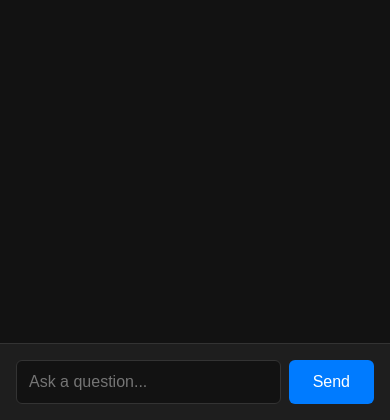
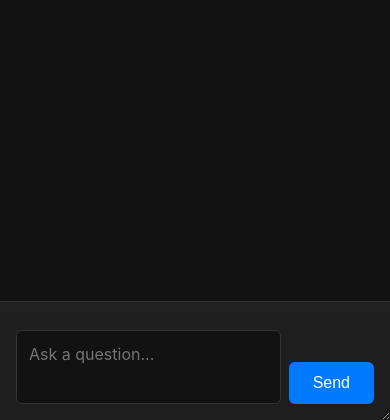
Before and after one commit to amansh93/AgentCP, a Flask app: page / in a window 390 px wide. Shown: the part 424-844 px from the top of the page. Run offline with Flask 3, Linux system fonts and the light colour scheme.

Commit message:
Add resizable chat input area
Features:
- Resizable footer with drag handle at the top
- Auto-expanding textarea that grows as user types
- Drag handle with visual feedback (hover/active states)
- Support for both mouse and touch events (mobile)
- Ctrl+Enter to submit, Shift+Enter for new lines
- Height constraints (min 80px, max 40vh)
- Responsive design with larger touch targets on mobile
- Textarea resets to original size after sending message

UI Improvements:
- Changed input to textarea for better multi-line support
- Added resize handle with gradient visual indicator
- Smooth transitions and cursor feedback during resize
- Mobile-optimized with 50vh max height and larger touch area

```diff
--- a/static/script.js
+++ b/static/script.js
@@ -4,12 +4,94 @@ document.addEventListener('DOMContentLoaded', () => {
     const chatContainer = document.getElementById('chat-container');
     const workflowToggle = document.getElementById('workflow-toggle');
     const toggleTexts = document.querySelectorAll('.toggle-text');
+    const footerContainer = document.getElementById('footer-container');
+    const resizeHandle = document.getElementById('resize-handle');
 
     // Initialize toggle state
     updateToggleLabels();
 
     // Add toggle change listener
     workflowToggle.addEventListener('change', updateToggleLabels);
+
+    // Auto-expanding textarea functionality
+    function autoExpandTextarea() {
+        chatInput.style.height = 'auto';
+        const scrollHeight = chatInput.scrollHeight;
+        const maxHeight = parseFloat(window.getComputedStyle(chatInput).maxHeight);
+
+        if (scrollHeight <= maxHeight) {
+            chatInput.style.height = Math.max(48, scrollHeight) + 'px';
+        } else {
+            chatInput.style.height = maxHeight + 'px';
+        }
+    }
+
+    // Add input event listener for auto-expanding
+    chatInput.addEventListener('input', autoExpandTextarea);
+    chatInput.addEventListener('keydown', (e) => {
+        if (e.key === 'Enter' && !e.shiftKey) {
+            e.preventDefault();
+            chatForm.dispatchEvent(new Event('submit'));
+        }
+    });
+
+    // Resizable footer functionality
+    let isResizing = false;
+    let startY = 0;
+    let startHeight = 0;
+
+    function startResize(clientY) {
+        isResizing = true;
+        startY = clientY;
+        startHeight = footerContainer.offsetHeight;
+        document.body.style.cursor = 'ns-resize';
+        document.body.style.userSelect = 'none';
+    }
+
+    function doResize(clientY) {
+        if (!isResizing) return;
+
+        const deltaY = startY - clientY;
+        const newHeight = Math.max(80, Math.min(window.innerHeight * 0.4, startHeight + deltaY));
+
+        footerContainer.style.height = newHeight + 'px';
+        autoExpandTextarea(); // Readjust textarea height
+    }
+
+    function endResize() {
+        if (isResizing) {
+            isResizing = false;
+            document.body.style.cursor = '';
+            document.body.style.userSelect = '';
+        }
+    }
+
+    // Mouse events
+    resizeHandle.addEventListener('mousedown', (e) => {
+        startResize(e.clientY);
+        e.preventDefault();
+    });
+
+    document.addEventListener('mousemove', (e) => {
+        doResize(e.clientY);
+    });
+
+    document.addEventListener('mouseup', endResize);
+
+    // Touch events for mobile
+    resizeHandle.addEventListener('touchstart', (e) => {
+        startResize(e.touches[0].clientY);
+        e.preventDefault();
+    }, { passive: false });
+
+    document.addEventListener('touchmove', (e) => {
+        if (isResizing) {
+            doResize(e.touches[0].clientY);
+            e.preventDefault();
+        }
+    }, { passive: false });
+
+    document.addEventListener('touchend', endResize);
 
     function updateToggleLabels() {
         const isPerformanceFlows = workflowToggle.checked;
@@ -27,6 +109,7 @@ document.addEventListener('DOMContentLoaded', () => {
 
         appendMessage(query, 'user');
         chatInput.value = '';
+        chatInput.style.height = '48px'; // Reset textarea height
 
         const workflowToggle = document.getElementById('workflow-toggle');
         const usePerformanceFlows = workflowToggle.checked;
--- a/static/style.css
+++ b/static/style.css
@@ -166,13 +166,43 @@ input:checked + .slider:before {
 
 
 footer {
+    position: relative;
+    min-height: 80px;
+    max-height: 40vh;
     padding: 1rem;
     border-top: 1px solid var(--border-color);
     background-color: var(--surface-color);
+    resize: vertical;
+    overflow: hidden;
+}
+
+#resize-handle {
+    position: absolute;
+    top: 0;
+    left: 0;
+    right: 0;
+    height: 8px;
+    background: linear-gradient(to bottom, transparent, var(--border-color), transparent);
+    cursor: ns-resize;
+    z-index: 10;
+    opacity: 0.3;
+    transition: opacity 0.2s ease;
+}
+
+#resize-handle:hover {
+    opacity: 0.7;
+    background: linear-gradient(to bottom, transparent, var(--accent-color), transparent);
+}
+
+#resize-handle:active {
+    opacity: 1;
 }
 
 #chat-form {
     display: flex;
+    align-items: flex-end;
+    height: calc(100% - 8px);
+    margin-top: 8px;
 }
 
 #chat-input {
@@ -183,7 +213,14 @@ footer {
     padding: 0.75rem;
     border-radius: 6px;
     font-size: 1rem;
+    resize: none;
+    min-height: 48px;
+    max-height: calc(40vh - 40px);
+    overflow-y: auto;
+    font-family: inherit;
+    line-height: 1.4;
 }
+
 #chat-input:focus {
     outline: none;
     border-color: var(--accent-color);
@@ -237,4 +274,17 @@ button:hover {
     .toggle-text {
         font-size: 0.75rem;
     }
+
+    footer {
+        max-height: 50vh; /* Allow more space on mobile */
+    }
+
+    #resize-handle {
+        height: 12px; /* Larger touch target on mobile */
+    }
+
+    #chat-form {
+        margin-top: 12px;
+        height: calc(100% - 12px);
+    }
 }
--- a/templates/index.html
+++ b/templates/index.html
@@ -26,9 +26,10 @@
     <main id="chat-container">
         <!-- Chat messages will be appended here -->
     </main>
-    <footer>
+    <footer id="footer-container">
+        <div id="resize-handle"></div>
         <form id="chat-form">
-            <input type="text" id="chat-input" placeholder="Ask a question..." autocomplete="off">
+            <textarea id="chat-input" placeholder="Ask a question..." rows="1"></textarea>
             <button type="submit">Send</button>
         </form>
     </footer>
```
